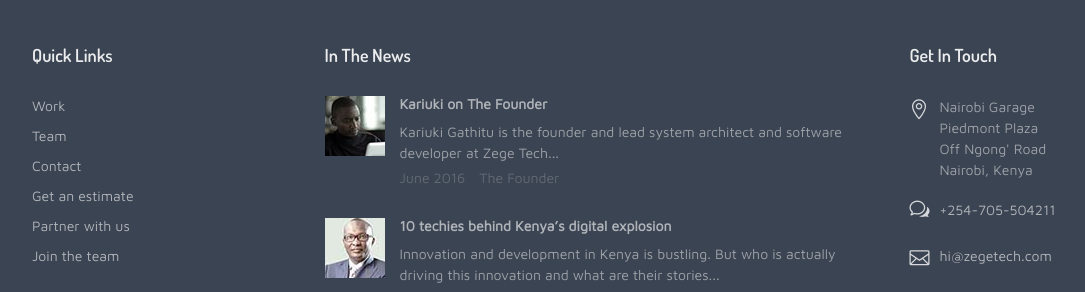
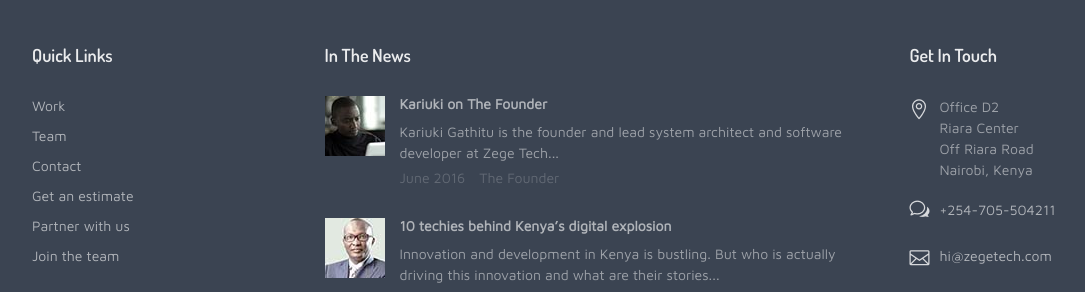
Before and after one commit to zegetech/zegetech.github.io, a Jekyll site: the page built from _pages/contact.md, in a window 1280 px wide and 900 px high, scrolled down 948 px, cut to the strip 422-714 px from the top of the window. Shown: the whole strip, without its empty margins (38-1123 px from the left). Built offline with Jekyll 4.4.1, drawn with Linux system fonts in a browser that asks for light colours.

Commit message:
Fix contacts (#1)
* update address on footer

* update google map embed

```diff
--- a/_includes/footer.html
+++ b/_includes/footer.html
@@ -57,9 +57,9 @@
               <p class="adr clearfix col-md-12 col-sm-4">
                 <span class="fs1" aria-hidden="true" data-icon="&#xe01d;"></span>
                 <span class="adr-group">
-                  <span class="street-address">Nairobi Garage</span><br />
-                  <span class="city">Piedmont Plaza</span><br />
-                  <span class="postal-code">Off Ngong' Road</span><br />
+                  <span class="street-address">Office D2</span><br />
+                  <span class="city">Riara Center</span><br />
+                  <span class="postal-code">Off Riara Road</span><br />
                   <span class="country-name">Nairobi, Kenya</span>
                 </span>
               </p>
--- a/_pages/contact.md
+++ b/_pages/contact.md
@@ -27,6 +27,6 @@
 	<div class="gmap-wrapper">
 		<!--//You need to embed your own google map below-->
 		<!--//Ref: https://support.google.com/maps/answer/144361?co=GENIE.Platform%3DDesktop&hl=en -->
-		<iframe src="https://www.google.com/maps/embed?pb=!1m18!1m12!1m3!1d3988.7925534713568!2d36.76321735003709!3d-1.2992559360015454!2m3!1f0!2f0!3f0!3m2!1i1024!2i768!4f13.1!3m3!1m2!1s0x182f1a6bf3efffff%3A0x111775bb295f8d1f!2sNairobi+Garage!5e0!3m2!1sen!2ske!4v1485611557670" width="600" height="450" frameborder="0" style="border:0" allowfullscreen id="map-canvas" ></iframe>
+		<iframe src="https://www.google.com/maps/embed?pb=!1m18!1m12!1m3!1d3988.7956961494247!2d36.75759511435492!3d-1.2972640360031578!2m3!1f0!2f0!3f0!3m2!1i1024!2i768!4f13.1!3m3!1m2!1s0x182f1a6b77b230bf%3A0x362d342aa8a77c3!2sRiara+Center!5e0!3m2!1sen!2ske!4v1539674385969" width="600" height="450" frameborder="0" style="border:0" allowfullscreen id="map-canvas" ></iframe>
 	</div><!--//gmap-wrapper-->
 </section><!--//map-section-->
```
Also changed, not shown: Gemfile.lock.
